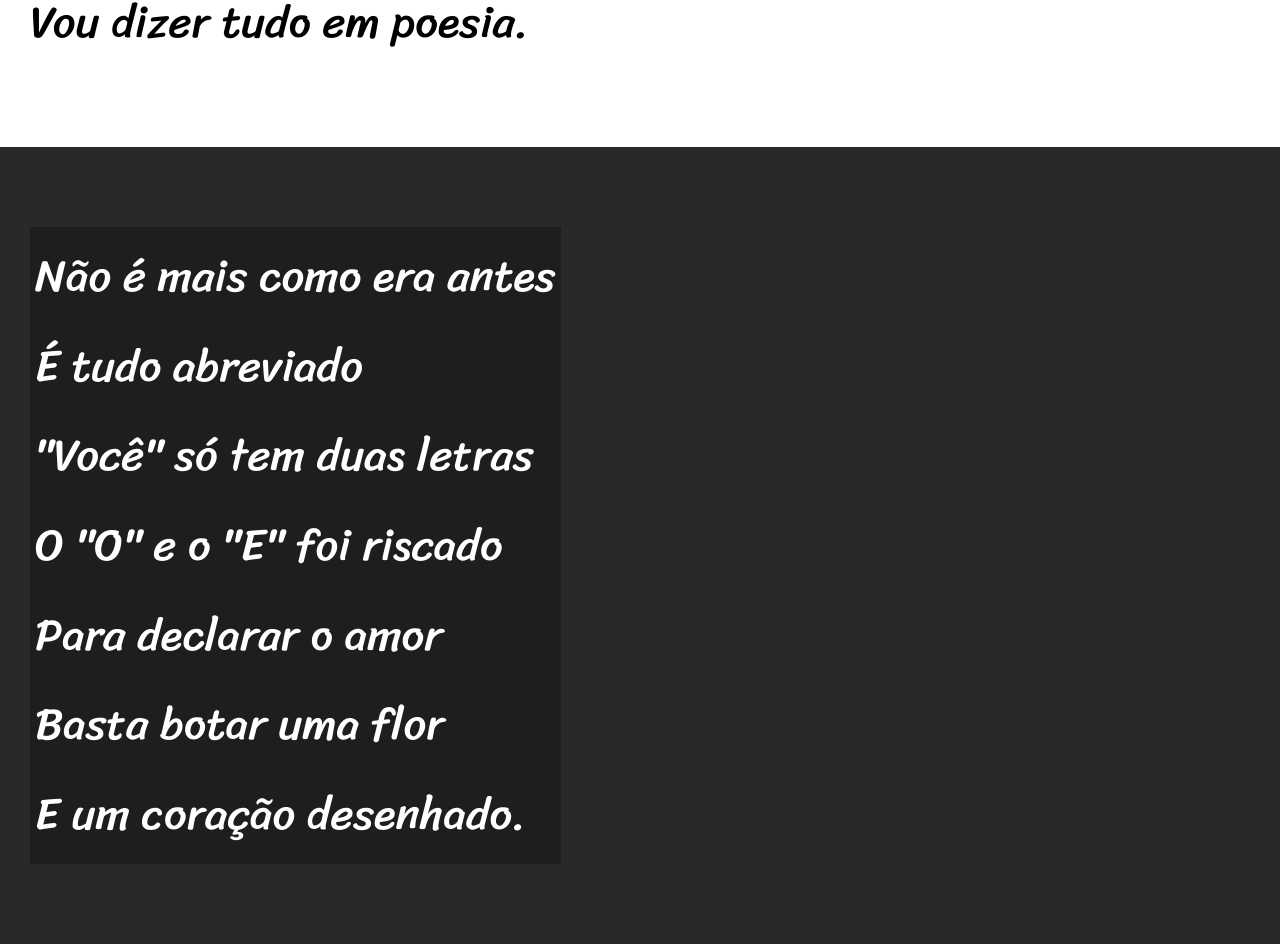
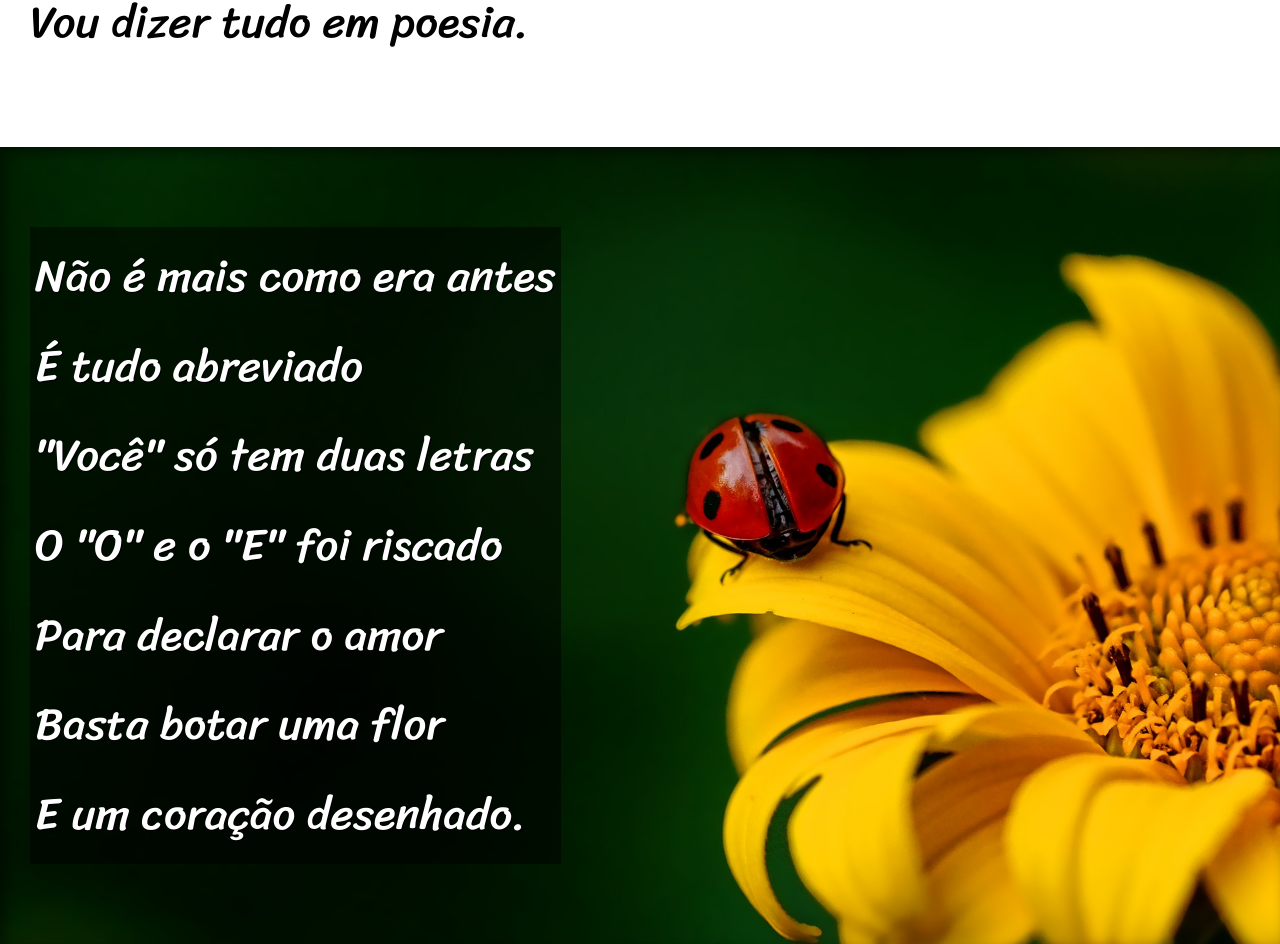
Before and after one commit to lucasmaxcrema/html-css, a plain HTML site: page desafios/d012/index.html in a window 1280 px wide. Shown: the part 898-1842 px from the top of the page. Drawn offline with Linux system fonts and the light colour scheme.

Commit message:
finalizado

```diff
--- a/desafios/d012/estilo/style.css
+++ b/desafios/d012/estilo/style.css
@@ -56,6 +56,10 @@ section {
     font-size: 3.5vw;
 }
 
+section > p {
+    padding-bottom: 2em;
+}
+
 section.normal {
     background-color: white;
     color: black;
@@ -64,12 +68,25 @@ section.normal {
 section.imagem {
     background-color: rgb(41, 41, 41);
     color: white;
+    box-shadow: inset 6px 6px 13px 0px rgba(0, 0, 0, 0.453);
+    background-size: cover;
+    background-attachment: fixed;
 }
 
 section.imagem > p {
     display: inline-block;
     padding: 5px;
-    background-color: rgba(0, 0, 0, 0.271);
+    background-color: rgba(0, 0, 0, 0.51);
+    text-shadow: 1px 1px 0px black;
+}
+
+section#img01 {
+    background-image: url("../imagens/background001.jpg");
+    background-position: right center;
+}
+
+section#img02 {
+    background-image: url("../imagens/background002.jpg");
 }
 
 footer {
--- a/desafios/d012/index.html
+++ b/desafios/d012/index.html
@@ -24,7 +24,7 @@
 
 
 
-    <section class="imagem">
+    <section class="imagem" id="img01">
         <p>
             Não é mais como era antes <br>
             É tudo abreviado <br>
@@ -62,7 +62,7 @@
 
 
 
-    <section class="imagem">
+    <section class="imagem" id="img02">
         <p>
             Tenho saudade das cartas <br>
             Escritas com a própria mão <br>
```
